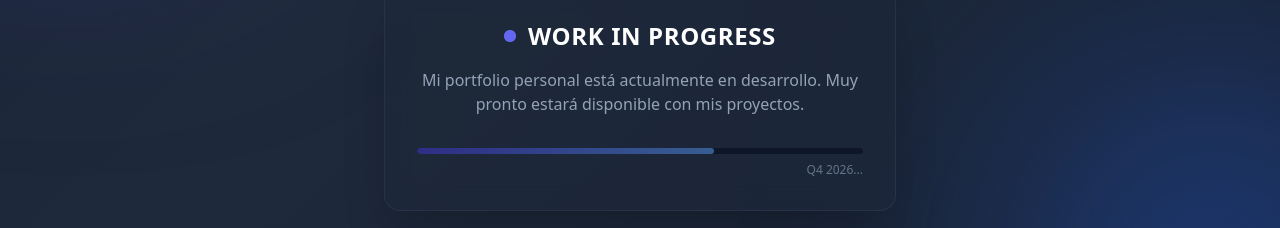
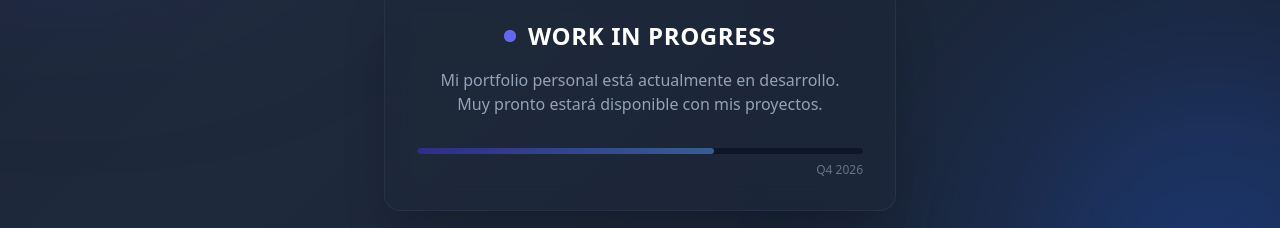
Before and after one commit to antonioabadpro/Portfolio, a plain HTML site: page index.html in a window 1280 px wide. Shown: the part 418-646 px from the top of the page. Drawn offline with nearby package versions, Linux system fonts and the light colour scheme.

Commit message:
chore: Cambios en el texto

```diff
--- a/index.html
+++ b/index.html
@@ -69,7 +69,7 @@
 
         <!-- Encabezado -->
         <h1 class="text-4xl md:text-6xl font-bold mb-4 tracking-tight opacity-0 animate-fade-in-up animation-delay-100 text-transparent bg-clip-text bg-gradient-to-r from-slate-100 to-slate-400">
-            Antonio Abad <br>Hernández Gálvez
+            Antonio Abad<br>Hernández Gálvez
         </h1>
 
         <p class="text-lg md:text-2xl text-indigo-300 mb-10 font-light opacity-0 animate-fade-in-up animation-delay-200 tracking-wide">
@@ -86,14 +86,17 @@
                 <h2 class="text-xl md:text-2xl font-semibold text-white tracking-wide uppercase text-sm">Work in Progress</h2>
             </div>
             <p class="text-slate-400 text-sm md:text-base leading-relaxed">
-                Mi portfolio personal está actualmente en desarrollo. Muy pronto estará disponible con mis proyectos.
+                Mi portfolio personal está actualmente en desarrollo.
+            </p>
+            <p class="text-slate-400 text-sm md:text-base leading-relaxed">
+                Muy pronto estará disponible con mis proyectos.
             </p>
 
             <!-- Barra de progreso simulada -->
             <div class="mt-8 w-full bg-slate-900 rounded-full h-1.5 mb-2 overflow-hidden shadow-inner">
               <div class="bg-gradient-to-r from-indigo-600 to-blue-400 h-1.5 rounded-full w-2/3 animate-pulse"></div>
             </div>
-            <p class="text-xs text-slate-500 text-right mt-2">Q4 2026...</p>
+            <p class="text-xs text-slate-500 text-right mt-2">Q4 2026</p>
         </div>
 
         <!-- Enlaces a Redes (Reemplaza # con tus enlaces reales) -->
```
